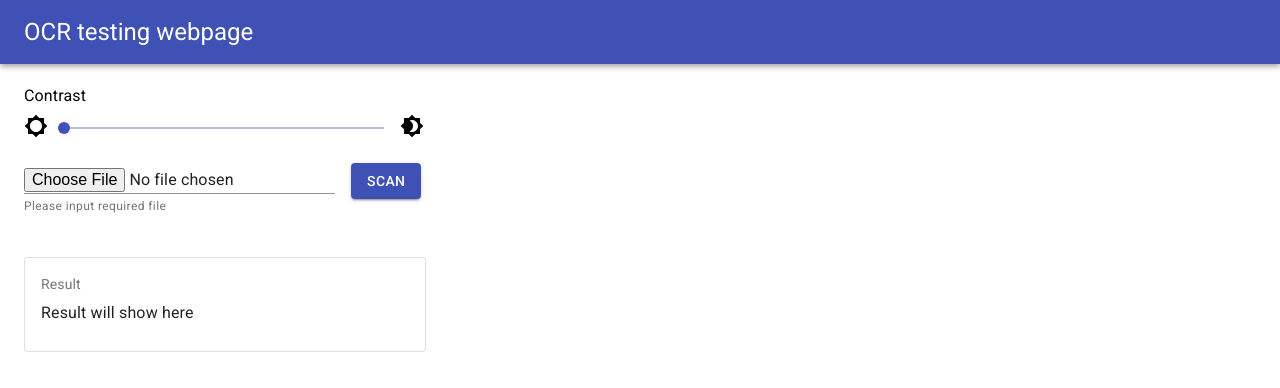
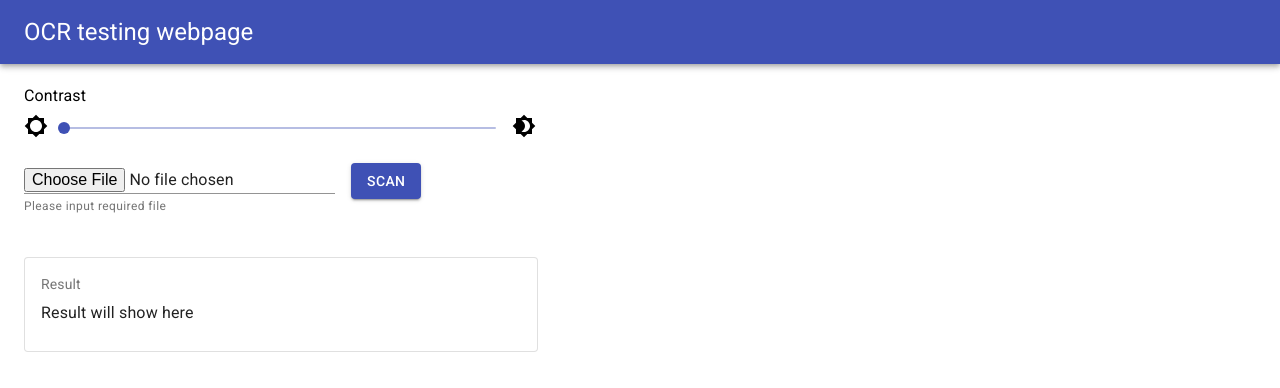
Before and after one commit to thariq1211/ocr-tester-integration, a React (Create React App) app: page / in a window 1280 px wide. Shown: the top 388 px of the page. Built offline with nearby package versions, Linux system fonts and the light colour scheme.

Commit message:
update style

```diff
--- a/src/App.js
+++ b/src/App.js
@@ -25,7 +25,7 @@ const useStyles = makeStyles((theme) => ({
     flexGrow: 1,
   },
   card: {
-    maxWidth: 400,
+    maxWidth: "40vw",
   },
   paragraph: {
     marginBlockStart: 0,
@@ -130,7 +130,7 @@ function App() {
       </AppBar>
       <Container fixed>
         <br />
-        <FormControl style={{ width: "400px" }}>
+        <FormControl style={{ width: "40vw" }}>
           <Typography id="continuous-slider" gutterBottom>
             Contrast
           </Typography>
@@ -138,7 +138,7 @@ function App() {
             <Grid item>
               <Brightness5 />
             </Grid>
-            <Grid item xs>
+            <Grid item xs md lg sm>
               <Slider
                 value={contrast}
                 onChange={handleChange}
```
